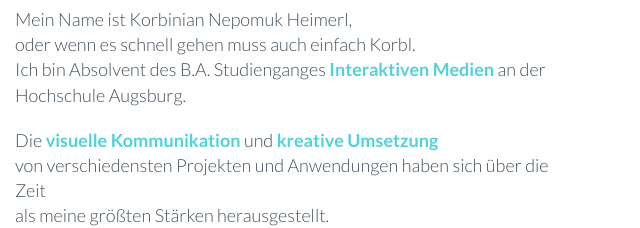
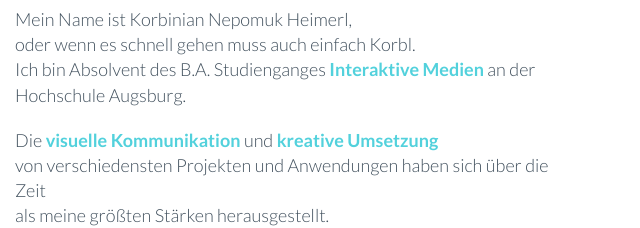
Before and after one commit to korbinianheimerl/korbinianheimerl.github.io, a plain HTML site: page about.html in a window 1280 px wide. Shown: the part 246-474 px from the top of the page, 640-1280 px from the left. Drawn offline with nearby package versions, Linux system fonts and the light colour scheme.

Commit message:
Update about.html
update

```diff
--- a/about.html
+++ b/about.html
@@ -162,7 +162,7 @@
                 <p class="text">
                 Mein Name ist Korbinian Nepomuk Heimerl, <br>
                 oder wenn es schnell gehen muss auch einfach Korbl. <br>
-                Ich bin Absolvent des B.A. Studienganges <span style="color: #52D1DC; font-weight:bold">Interaktiven Medien</span> an der Hochschule Augsburg. <br>
+                Ich bin Absolvent des B.A. Studienganges <span style="color: #52D1DC; font-weight:bold">Interaktive Medien</span> an der Hochschule Augsburg. <br>
                 </p>
                 <p class="text">
                 Die <span style="color: #52D1DC; font-weight:bold">visuelle Kommunikation</span> und <span style="color: #52D1DC; font-weight:bold">kreative Umsetzung</span> <br> von verschiedensten Projekten und Anwendungen haben sich über die Zeit <br> als meine größten Stärken herausgestellt.<br>
```
